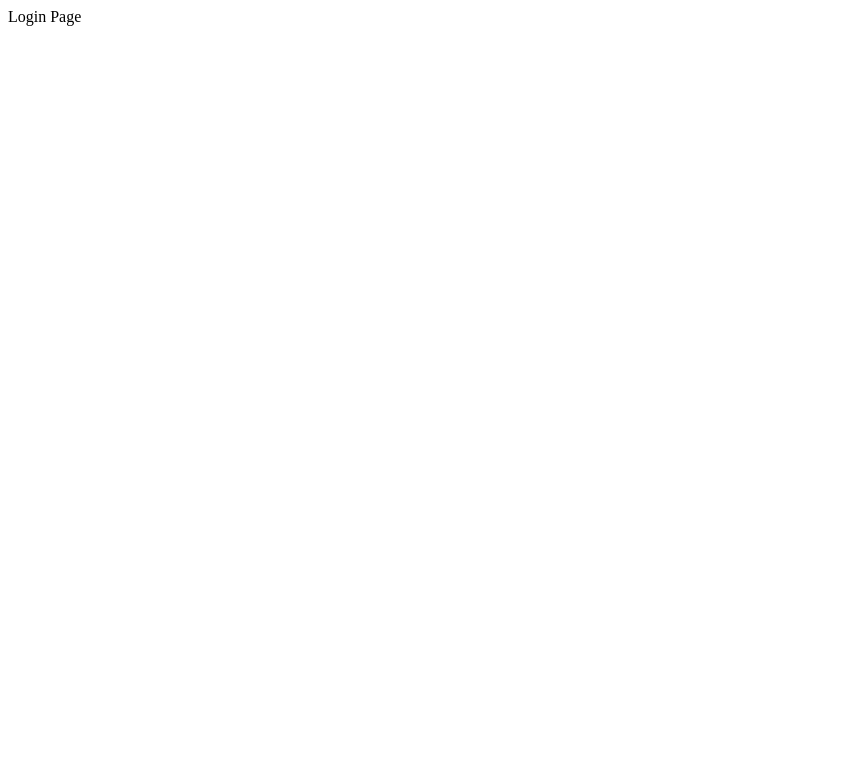
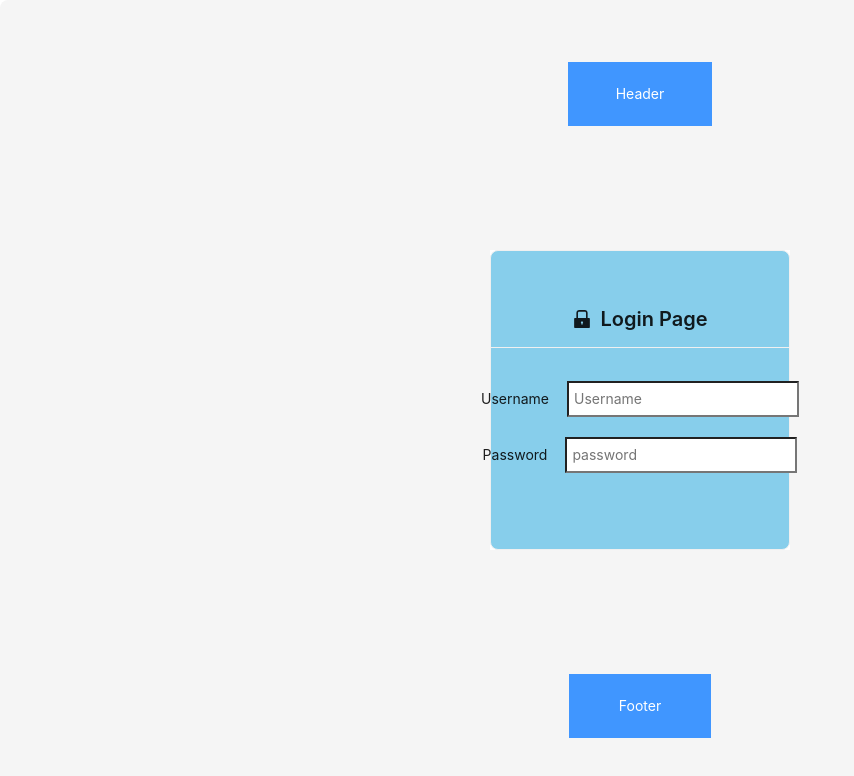
Before and after one commit to code0monkey1/social-frontend, a React (Vite) app: page /auth/login in a window 1280 px wide. Shown: the top 776 px of the page, without its empty margins (0-854 px from the left). Built offline with nearby package versions, Linux system fonts and the light colour scheme.

Commit message:
add ant design ui to login page

```diff
--- a/package.json
+++ b/package.json
@@ -11,8 +11,9 @@
     "test": "vitest --watch"
   },
   "dependencies": {
+    "@ant-design/icons": "^5.5.1",
     "@tanstack/react-query": "^5.40.0",
-    "antd": "^5.17.4",
+    "antd": "^5.20.6",
     "react": "^18.2.0",
     "react-dom": "^18.2.0",
     "react-router": "^6.23.1",
--- a/src/main.tsx
+++ b/src/main.tsx
@@ -1,6 +1,6 @@
 import React from "react";
 import ReactDOM from "react-dom/client";
-
+import "antd/dist/reset.css";
 import "./index.css";
 import { RouterProvider } from "react-router-dom";
 import { router } from "./router";
--- a/src/pages/login/login.tsx
+++ b/src/pages/login/login.tsx
@@ -1,5 +1,106 @@
+import LockFilled from "@ant-design/icons/lib/icons/LockFilled";
+import { Card, Layout, Space } from "antd";
+import { Header, Content, Footer } from "antd/es/layout/layout";
+const layoutStyle = {
+  display: "grid",
+  placeItems: "center",
+  borderRadius: 8,
+  overflow: "hidden",
+  width: "100vw",
+  height: "100vh",
+};
+
+const headerStyle: React.CSSProperties = {
+  textAlign: "center",
+  color: "#fff",
+  height: 64,
+  paddingInline: 48,
+  lineHeight: "64px",
+  backgroundColor: "#4096ff",
+};
+
+const contentStyle: React.CSSProperties = {
+  textAlign: "center",
+  minHeight: 120,
+  lineHeight: "120px",
+  color: "#fff",
+  backgroundColor: "#FFFFFF",
+  display: "flex",
+  justifyContent: "center",
+  alignItems: "center",
+  gap: "10px",
+};
+const footerStyle: React.CSSProperties = {
+  textAlign: "center",
+  color: "#fff",
+  backgroundColor: "#4096ff",
+};
 const LoginPage = () => {
-  return <div>Login Page</div>;
+  return (
+    <>
+      <Layout style={layoutStyle}>
+        <Header style={headerStyle}>Header</Header>
+        <Content style={contentStyle}>
+          <Card
+            title={
+              <div
+                style={{
+                  fontSize: "20px",
+                  paddingInline: "10px",
+                }}
+              >
+                <Space>
+                  <LockFilled />
+                  Login Page
+                </Space>
+              </div>
+            }
+            style={{
+              width: 300,
+              height: 300,
+              backgroundColor: "skyblue",
+              alignContent: "center",
+              alignItems: "center",
+            }}
+          >
+            <div
+              style={{
+                display: "flex",
+                flexDirection: "column",
+                justifyContent: "center",
+                alignContent: "center",
+                alignItems: "center",
+                width: "100%",
+                height: "100%",
+              }}
+            >
+              <div style={{ marginBottom: "10px", marginTop: "10px" }}>
+                <Space>
+                  <span style={{ marginRight: "10px" }}>Username</span>
+                  <input
+                    type="text"
+                    placeholder="Username"
+                    style={{ padding: "5px" }}
+                  />
+                </Space>
+              </div>
+              <div style={{ marginBottom: "10px", marginTop: "10px" }}>
+                <Space>
+                  <span style={{ marginRight: "10px" }}>Password</span>
+                  <input
+                    type="text"
+                    placeholder="password"
+                    style={{ padding: "5px" }}
+                  />
+                </Space>
+              </div>
+            </div>
+          </Card>
+        </Content>
+        <Footer style={footerStyle}>Footer</Footer>
+      </Layout>
+    </>
+  );
 };
 
 export default LoginPage;
```
Also changed, not shown: 1 other file (tests, documents, lock files or other folders).
